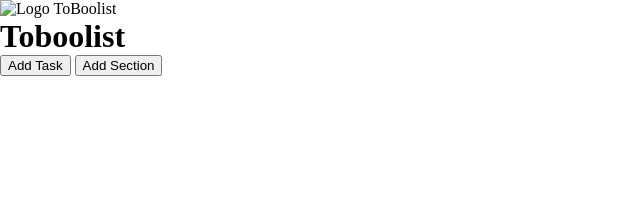
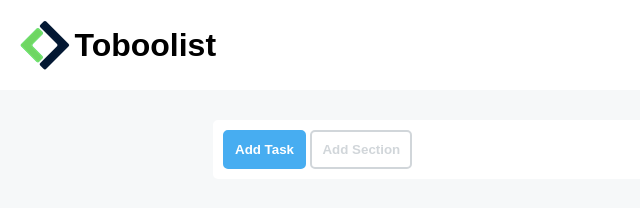
Before and after one commit to stefanofilippini/html-css-toboolist, a plain HTML site: page Index.html in a window 1280 px wide. Shown: the whole page, without its empty margins (0-640 px from the left). Drawn offline with Linux system fonts and the light colour scheme.

Commit message:
added button

```diff
--- a/style.css
+++ b/style.css
@@ -1,4 +1,52 @@
 * {
     margin: 0px;
     box-sizing: border-box;
+    font-family: sans-serif;
+    font-weight: bold;
 }
+
+/* header */
+header {
+    padding: 20px;
+}
+
+h1 {
+    display: inline-block;
+    vertical-align: middle;
+}
+
+img {
+    vertical-align: middle;
+}
+
+/* main content */
+main {
+    background-color: #f6f8f9;
+    padding: 30px;
+}
+
+.container {
+    width: 70%;
+    margin: auto;
+    padding: 10px;
+    background-color: white;
+    border-radius: 5px;
+}
+
+button {
+    border-radius: 5px;
+    padding: 10px;
+    border-style: solid;
+}
+
+.button-1 {
+    color: #fff;
+    background-color: #47adf1;
+    border-color: #47adf1;
+}
+
+.button-2 {
+    color: #d1d6da;
+    background-color: #fff;
+    border-color: #d1d6da;
+}
```
Also changed, not shown: img/Logo.png (added), img/logo copia.png (added), 1 other file.
